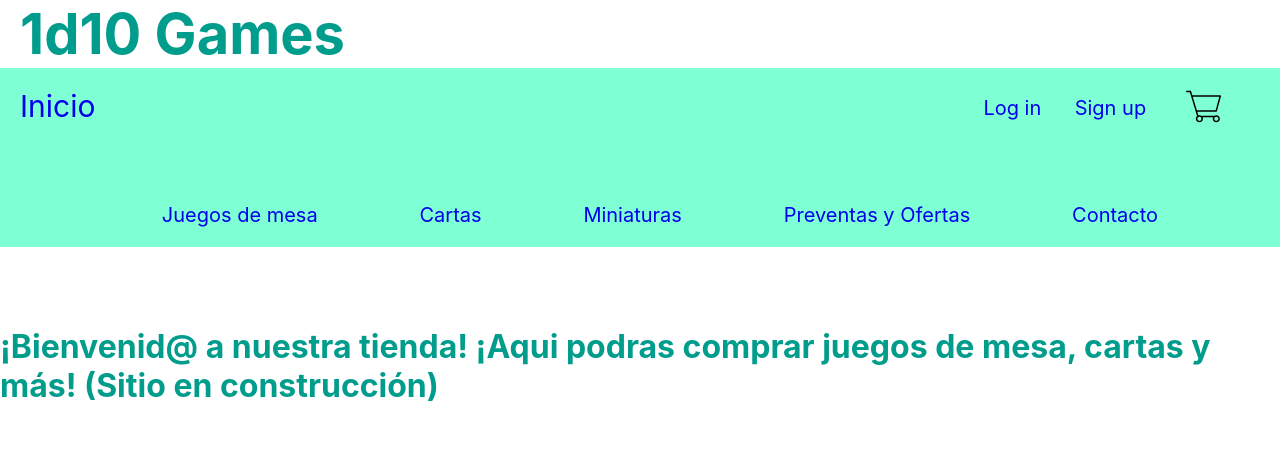
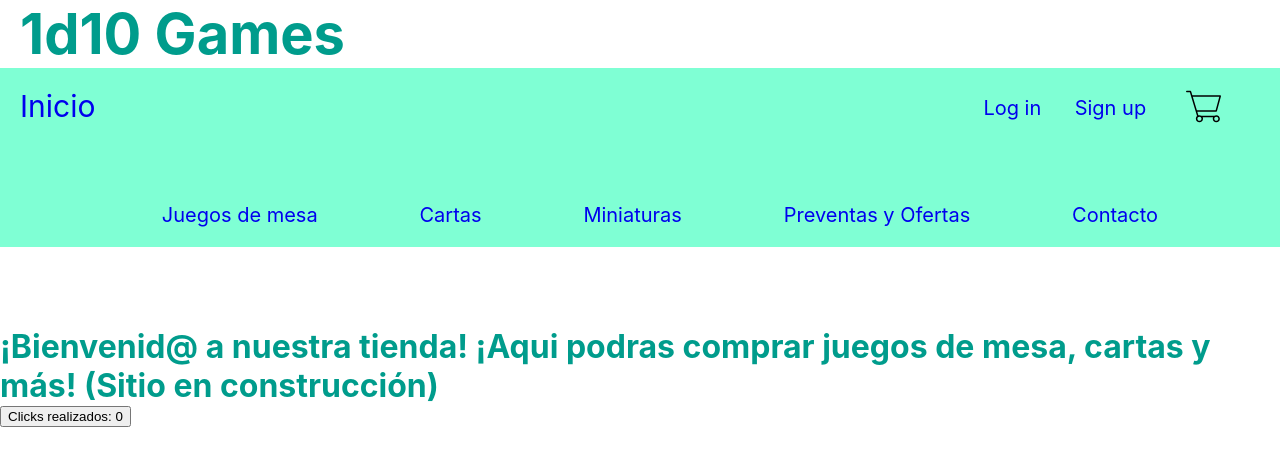
Before and after one commit to Fernando-Andres-Ramos/ProyectoFinal_React, a React (Create React App) app: page / in a window 1280 px wide. Shown: the top 466 px of the page. Built offline with nearby package versions, Linux system fonts and the light colour scheme.

Commit message:
componente ButtonCounter creado para probar el manejo de estados

```diff
--- a/src/App.js
+++ b/src/App.js
@@ -1,6 +1,7 @@
 import React from 'react';
 import { NavBar } from './components/NavBar/NavBar';
 import { ItemListContainer } from './containers/ItemListContainer/ItemListCointainer';
+import {ButtonCounter} from './components/ButtonCounter/ButtonCounter';
 function App() {
 
   const Mensaje ='¡Bienvenid@ a nuestra tienda! ¡Aqui podras comprar juegos de mesa, cartas y más! (Sitio en construcción)';
@@ -9,6 +10,7 @@ function App() {
     <div>
       <NavBar />
       <ItemListContainer text={Mensaje}/>
+      <ButtonCounter />
     </div>
   );
 }
--- /dev/null
+++ b/src/components/ButtonCounter/ButtonCounter.jsx
@@ -0,0 +1,11 @@
+import React, { useState } from "react"
+
+export function ButtonCounter () {
+  const[contador,setContador] = useState(0);
+  return(
+    <>
+      <button style={{cursor:"pointer"}} onClick={()=>setContador(contador+1)}>
+        Clicks realizados: {contador}</button>
+    </>
+  );
+}
```
Also changed, not shown: src/components/ButtonCounter/ButtonCounter.module.css (added).
